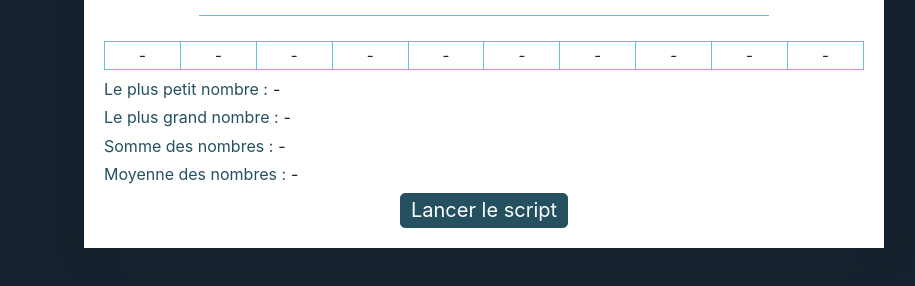
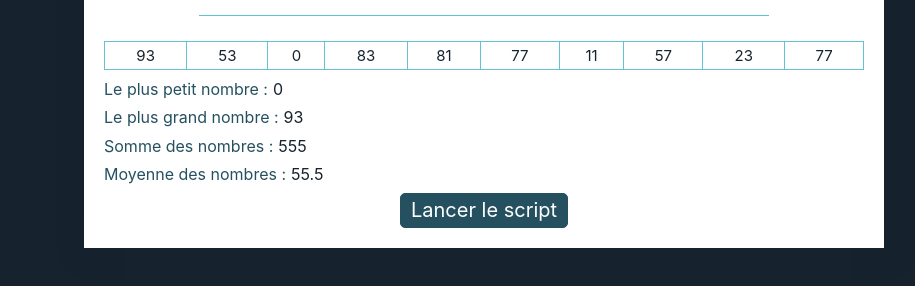
Before and after one commit to Laura-DelDuca/02-javascript, a plain HTML site: page 05-arrays/09-rand-array-stats/index.html in a window 1280 px wide. Both pictures are taken after a click on the button "Lancer le script". Shown: the part 276-562 px from the top of the page, without its empty margins (156-1071 px from the left). Drawn offline with Linux system fonts and the light colour scheme.

Commit message:
ajout exo 9 série 5

```diff
--- a/05-arrays/09-rand-array-stats/script.js
+++ b/05-arrays/09-rand-array-stats/script.js
@@ -13,4 +13,27 @@
 
     // your code here
 
+
+document.getElementById("run").addEventListener("click", function(){
+    var N1 = document.getElementById("n-1").innerHTML = Math.floor(Math.random() * 100);
+    var N2 =  document.getElementById("n-2").innerHTML = Math.floor(Math.random() * 100);
+    var N3 = document.getElementById("n-3").innerHTML = Math.floor(Math.random() * 100);
+    var N4 = document.getElementById("n-4").innerHTML = Math.floor(Math.random() * 100);
+    var N5 = document.getElementById("n-5").innerHTML = Math.floor(Math.random() * 100);
+    var N6 = document.getElementById("n-6").innerHTML = Math.floor(Math.random() * 100);
+    var N7 = document.getElementById("n-7").innerHTML = Math.floor(Math.random() * 100);
+    var N8 = document.getElementById("n-8").innerHTML = Math.floor(Math.random() * 100);
+    var N9 = document.getElementById("n-9").innerHTML = Math.floor(Math.random() * 100);
+    var N10 = document.getElementById("n-10").innerHTML = Math.floor(Math.random() * 100);
+
+    document.getElementById("min").innerHTML = Math.min(N1, N2, N3, N4, N5, N6, N7, N8, N9, N10);
+    document.getElementById("max").innerHTML = Math.max(N1, N2, N3, N4, N5, N6, N7, N8, N9, N10);
+    document.getElementById("sum").innerHTML = N1 + N2 + N3 + N4 + N5 + N6 + N7 + N8 + N9 + N10;
+    document.getElementById("average").innerHTML = (N1 + N2 + N3 + N4 + N5 + N6 + N7 + N8 + N9 + N10) / 10;
+})
+
+
+
+
+
 })();
```
Also changed, not shown: 05-arrays/09-rand-array-stats/index.html (line endings or trailing spaces).
